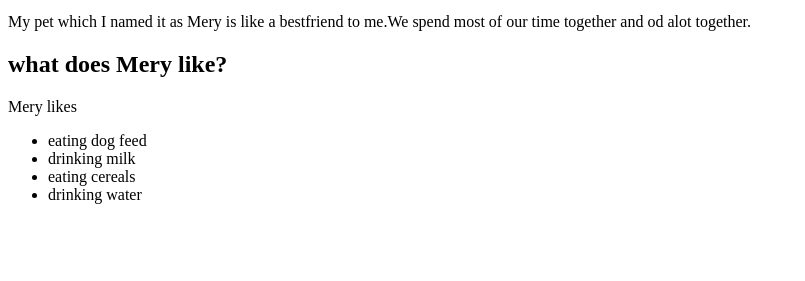
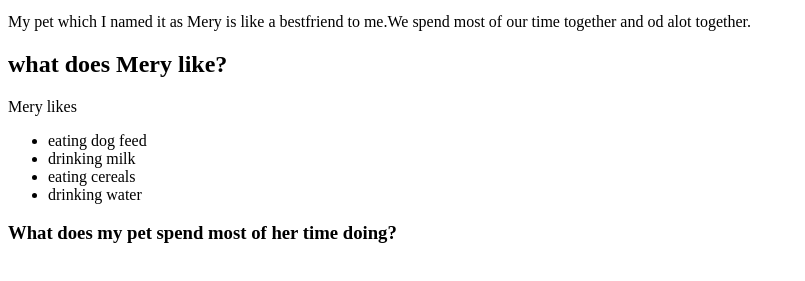
Before and after one commit to sha-lin/pet, a plain HTML site: page index.html in a window 1280 px wide. Shown: the part 101-382 px from the top of the page, without its empty margins (0-805 px from the left). Drawn offline with Linux system fonts and the light colour scheme.

Commit message:
introduce heading 3

```diff
--- a/index.html
+++ b/index.html
@@ -18,5 +18,6 @@
         <li>eating cereals</li>
         <li>drinking water</li>
     </ul>
+    <h3>What does my pet spend most of her time doing?</h3>
 </body>
 </html>
```
